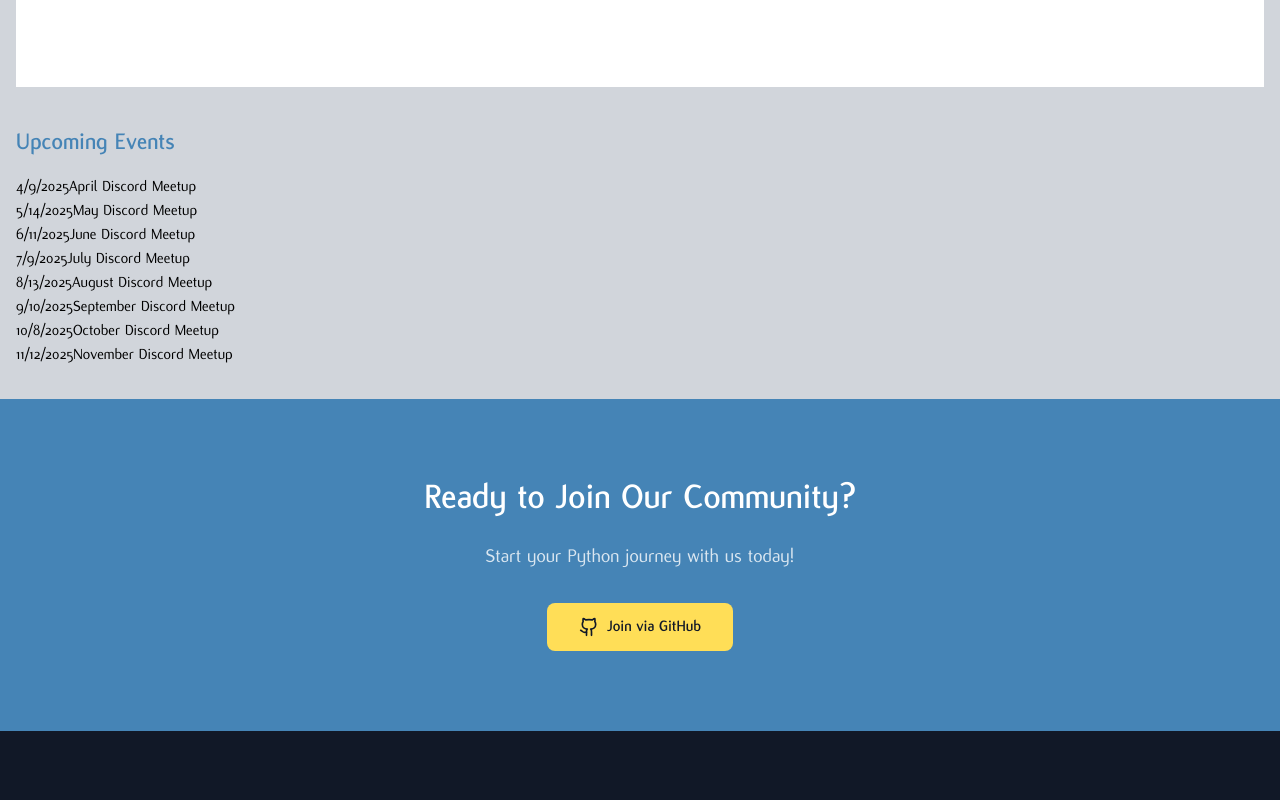
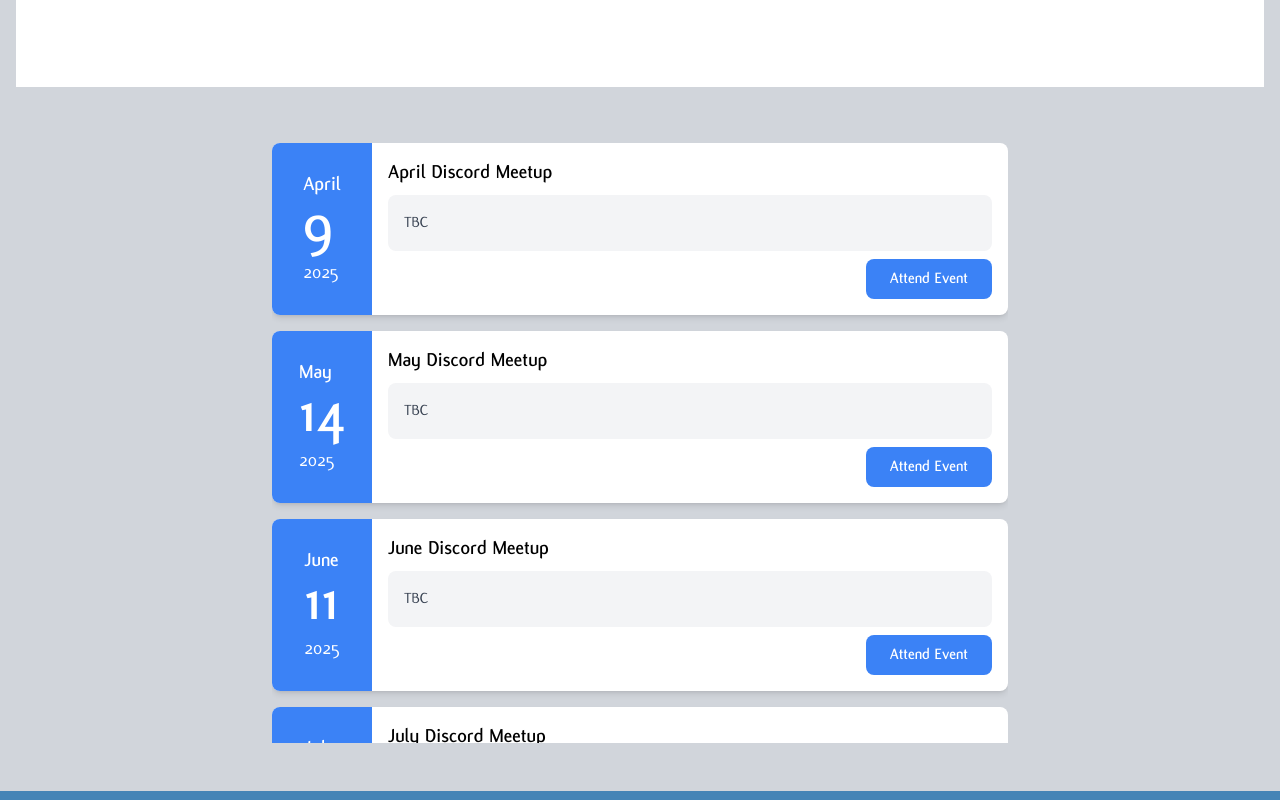
Before and after one commit to PyVersify/pyversify.github.io, a React (Vite) app: page /community in a window 1280 px wide. Shown: the part 1280-2080 px from the top of the page. Built offline with nearby package versions, Linux system fonts and the light colour scheme.

Commit message:
Create custom events list

```diff
--- a/src/components/Community.tsx
+++ b/src/components/Community.tsx
@@ -1,15 +1,29 @@
 import React, { useState, useEffect } from 'react';
 import CustomCalendar from './Calendar';
 import UpcomingEvents from './UpcomingEvents';
+import EventList from './EventList';
 import { fetchEvents } from '../utils/events';
+import { EventData, useCsvParser } from '../hooks/CsvParser';
 
 const Community: React.FC = () => {
-  const [events, setEvents] = useState([]);
+  const [events, setEvents] = useState<EventData[]>([]);
+  const [isLoading, setIsLoading] = useState<boolean>(true);
+  const [error, setError] = useState<string | null>(null);
 
   useEffect(() => {
     const loadEvents = async () => {
-      const eventsData = await fetchEvents();
-      setEvents(eventsData);
+      try {
+        const { events: csvEvents, loading, error } = useCsvParser('/events.csv')
+        if (error) {
+          setError(error);
+        } else {
+          setEvents(csvEvents);
+        }
+        setIsLoading(loading);
+      } catch (err) {
+        setError('Failed to fetch events');
+        setIsLoading(false);
+      }
     };
 
     loadEvents();
@@ -22,7 +36,7 @@
         Welcome to the community page! Here you can find information about our community events, forums, and how to get involved.
       </p>
       <CustomCalendar events={events} />
-      <UpcomingEvents events={events} />
+      <EventList csvFileName="/events.csv" />
     </div>
   );
 };
--- a/src/components/EventCard.tsx
+++ b/src/components/EventCard.tsx
@@ -0,0 +1,63 @@
+import React from 'react';
+import { EventData } from '../hooks/CsvParser';
+
+interface EventCardProps extends EventData {}
+
+const EventCard: React.FC<EventCardProps> = ({
+    date,
+    title,
+    description,
+    additionalInfo,
+    beginnerFriendly,
+    link
+}) => {
+    // Handle both string and Date objects
+    const eventDate = new Date(date);
+    const month = eventDate.toLocaleString('default', { month: 'long' });
+    const day = eventDate.getDate();
+    const year = eventDate.getFullYear();
+
+    return (
+        <article className='flex bg-white rounded-lg shadow-md overflow-hidden w-full mb-4'>
+            {/* Date Section */}
+            <header className='bg-blue-500 text-white p-4 flex flex-col items-center justify-center min-w-[100px]'>
+                <time dateTime={eventDate.toISOString()}>
+                    <div className='text-xl font-bold text-white'>{month}</div>
+                    <div className='text-6xl font-bold leading-none text-white'>{day}</div>
+                    <div className='text-xl text-white'>{year}</div>
+                </time>
+            </header>
+
+            {/* Content Section */}
+            <div className='flex-1 p-4 relative'>
+                <div className='flex justify-between items-center mb-2'>
+                    <h3 className='text-xl font-semibold'>{title}</h3>
+                    {beginnerFriendly && (
+                        <span className='bg-green-200 text-green-800 px-3 py-1 rounded-full text-sm border border-green-300'>
+                            Beginner Friendly
+                        </span>
+                    )}
+                </div>
+
+                <div className='bg-gray-100 rounded-lg p-4 mb-2'>
+                    <p className='text-gray-700'>{description}</p>
+                    {additionalInfo && (
+                        <p className='text-gray-600 mt-2'>{additionalInfo}</p>
+                    )}
+                </div>
+
+                <div className='flex justify-end'>
+                    <a
+                        href={link}
+                        className='bg-blue-500 hover:bg-blue-600 text-white font-bold py-2 px-6 rounded-lg'
+                        aria-label={`Attend ${title} event`}
+                    >
+                        Attend Event
+                    </a>
+                </div>
+            </div>
+        </article>
+    );
+};
+
+export default EventCard;
--- a/src/components/EventList.tsx
+++ b/src/components/EventList.tsx
@@ -0,0 +1,57 @@
+import React from 'react';
+import EventCard from './EventCard';
+import { useCsvParser } from '../hooks/CsvParser';
+
+
+interface EventListProps {
+    csvFileName: string;
+}
+
+const EventList: React.FC<EventListProps> = ({ csvFileName }) => {
+    const { events, loading, error } = useCsvParser(csvFileName);
+
+    if (loading) {
+        return (
+            <div className='max-w-3xl mx-auto p-4 text-center'>
+                <div className='animate-pulse text-xl'>Loading events...</div>
+            </div>
+        );
+    }
+
+    if (error) {
+        return (
+            <div className='max-w-3xl mx-auto p-4 text-center'>
+                <div className='text-xl text-red-500'>Error: {error}</div>
+            </div>
+        );
+    }
+
+    if (events.length === 0) {
+        return (
+            <div className='max-w-3xl mx-auto p-4 text-center'>
+                <div className='text-xl'>No events found</div>
+            </div>
+        );
+    }
+
+    return (
+        <div className='max-w-3xl mx-auto p-4'>
+            <div className='max-h-[600px] overflow-y-auto'>
+                {events.map((event) => (
+                    <EventCard
+                        key={event.id}
+                        id={event.id}
+                        date={event.date}
+                        title={event.title}
+                        description={event.description}
+                        additionalInfo={event.additionalInfo}
+                        beginnerFriendly={event.beginnerFriendly}
+                        link={event.link}
+                    />
+                ))}
+            </div>
+        </div>
+    );
+};
+
+export default EventList;
--- a/src/hooks/CsvParser.ts
+++ b/src/hooks/CsvParser.ts
@@ -0,0 +1,51 @@
+import { useState, useEffect } from 'react';
+import Papa, { ParseResult, ParseError } from 'papaparse';
+
+export interface EventData {
+    id: string | number;
+    date: string;
+    title: string;
+    description: string;
+    additionalInfo?: string;
+    beginnerFriendly?: boolean;
+    link: string;
+}
+
+export const useCsvParser = (csvFileName: string) => {
+    const [events, setEvents] = useState<EventData[]>([]);
+    const [loading, setLoading] = useState<boolean>(true);
+    const [error, setError] = useState<string | null>(null);
+
+    useEffect(() => {
+        const fetchCsvData = async () => {
+            try {
+                setLoading(true);
+                const response = await fetch(csvFileName);
+                const text = await response.text();
+
+                Papa.parse<EventData>(text, {
+                    header: true,
+                    dynamicTyping: true,
+                    skipEmptyLines: true,
+                    transformHeader: header =>
+                        header.toLowerCase().replace(/\s+/g, '_'),
+                    complete: (results: ParseResult<EventData>) => {
+                        setEvents(results.data as EventData[]);
+                        setLoading(false);
+                    },
+                    error: (error: Error) => {
+                        setError(error.message);
+                        setLoading(false);
+                    }
+                });
+            } catch (err) {
+                setError('Failed to fetch or parse CSV file');
+                setLoading(false);
+            }
+        };
+
+    fetchCsvData();
+    }, [csvFileName]);
+
+    return { events, loading, error };
+};
```
